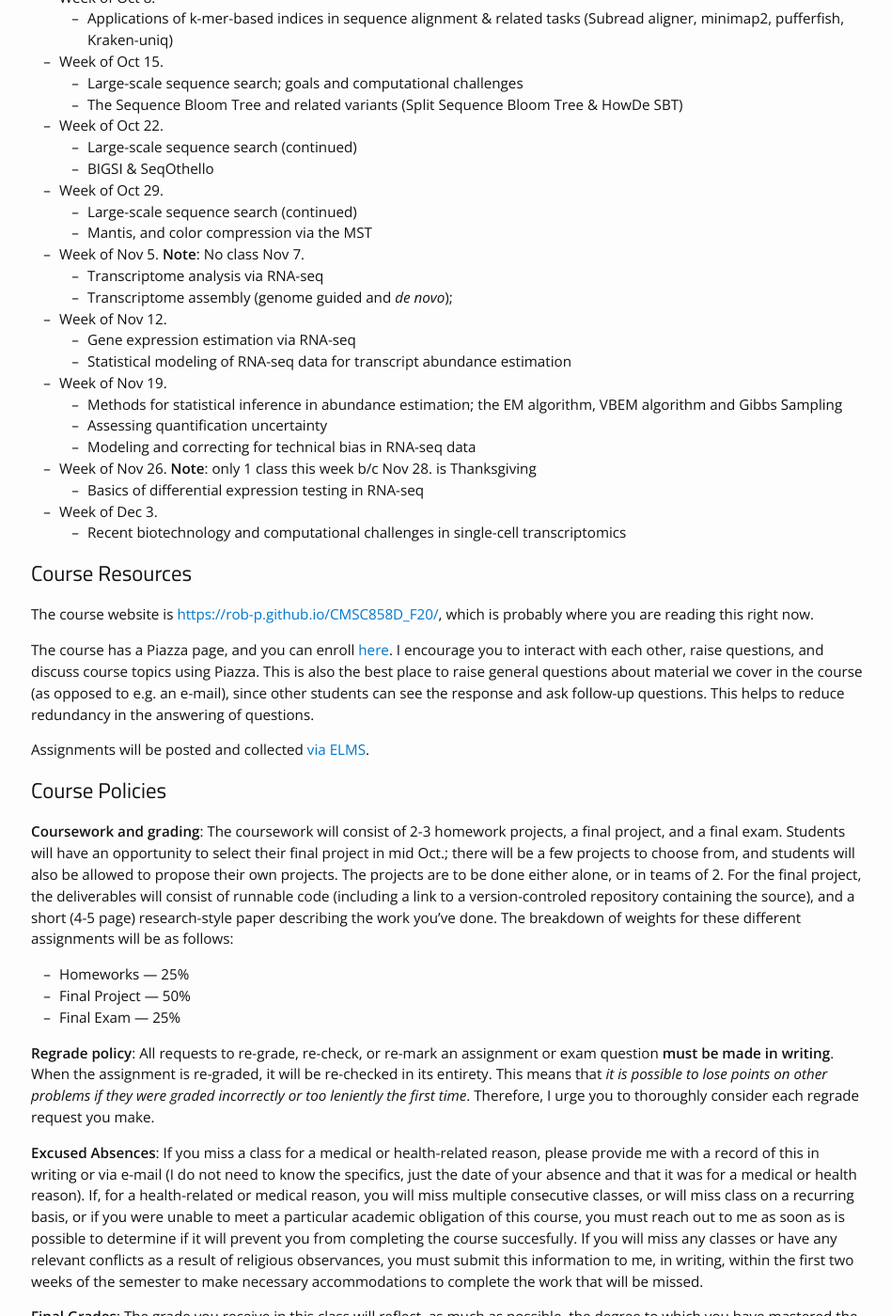
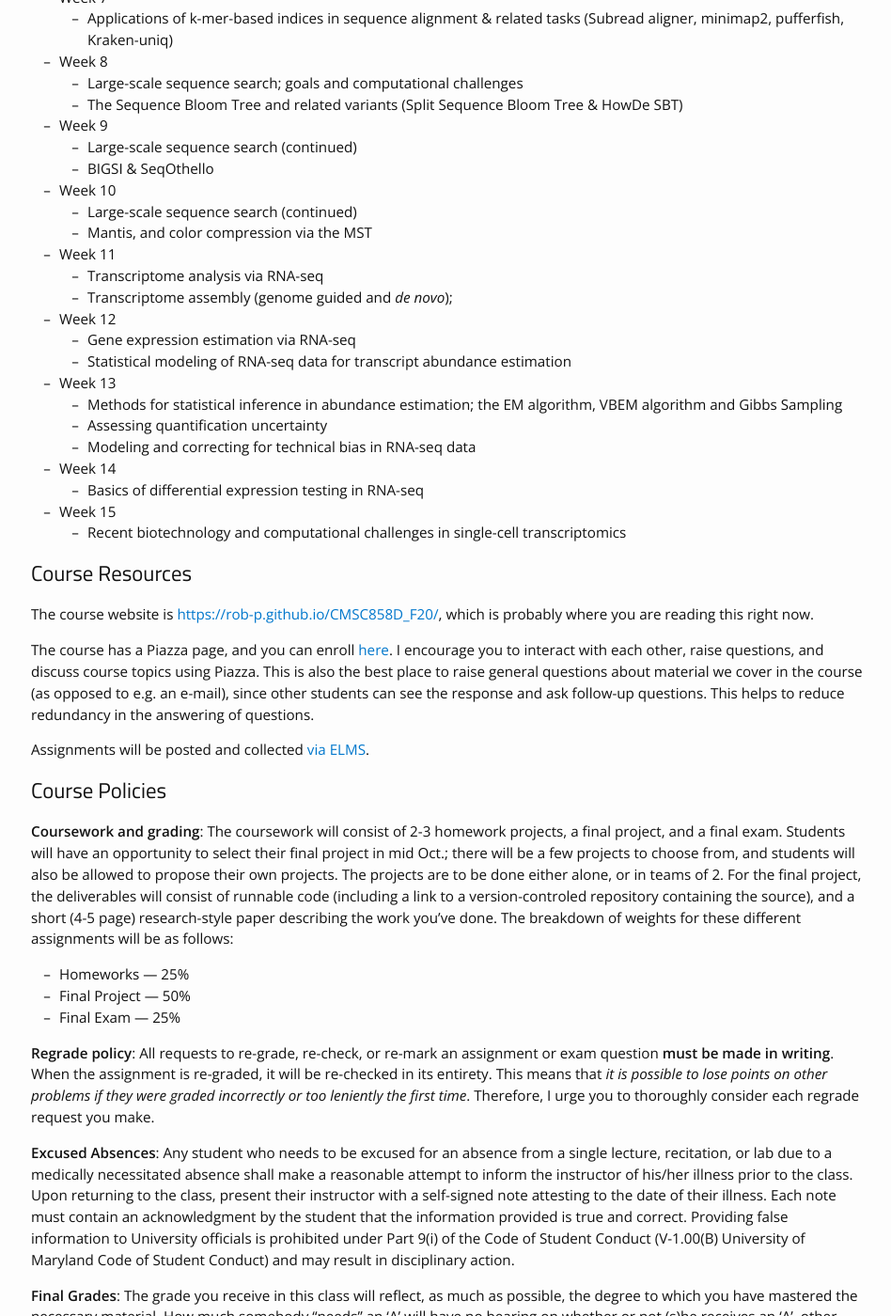
Before and after one commit to rob-p/CMSC858D_F20, a Jekyll site: the page built from course-materials.md, in a window 1280 px wide and 1400 px high, scrolled down 2201 px. Shown: the whole window at 94% size, without its empty margins (162-1110 px from the left). Built offline with Jekyll 4.4.1, drawn with Linux system fonts in a browser that asks for light colours; nearby versions of some CDN libraries; some of the changed text lies outside the part shown.

Commit message:
update course material

```diff
--- a/course-materials.md
+++ b/course-materials.md
@@ -53,51 +53,51 @@ The main objective of this course will be to provide an in-depth understanding o
 
 ## Course  Schedule
 
-The following is a planned schedule of the material we will cover in the course, as well as when we will cover it.  The mapping between content and dates below _is subject to change_ depending on how quickly we move.  The current schedule is quite optimistic, and I would like to cover all of this material.  However, it's much more important that the class understand the material we cover than that we get to all of the topics I'd like to discuss.  Thus, the time we spend on certain topics and the precise list of topics we cover is subject to change throughout the semester depending on our pace.
+The following is a planned schedule of the material we will cover in the course, as well as when we will cover it.  The mapping between content and dates below _is subject to change_ and revision depending on how quickly we move.  The current schedule is quite optimistic, and I would like to cover all of this material.  However, it's much more important that the class understand the material we cover than that we get to all of the topics I'd like to discuss.  Thus, the time we spend on certain topics and the precise list of topics we cover is subject to change throughout the semester depending on our pace.
 
-- Week of Aug 27.
+- Week 1
     - Course introduction, logistics & goals
     - Basic Biology & Biotechnology (e.g. short and long-read sequencing)
-- Week of Sept 3.
+- Week 2
     - Basic indexing & search in genomic texts, primitives of search (k-mers, MEMs, SMEMs, MMPs)
     - Suffix Array, Enhanced Suffix Arrays, the FMD index
-- Week of Sept 10.
+- Week 3
     - More advanced full-text indices; hierarchical FM-index, graph FM-index
     - Applications of full-text indices in sequence alignment (Bowtie2, HISAT2)
-- Week of Sept 17.
+- Week 4
     - Basics of k-merology; k-mers, spaced-seeds, minimizers and minimizer schemes
     - Data structures for k-mer counting (hash tables, bloom filters & quotient filters)
-- Week of Sept 24.
+- Week 5
    - Methods for K-mer counting (exact and approximate) and cardinality estimation (ntCard, squeakr, KMC2)
    - K-mer-based indexing; inverted indices and compression of "posting lists"; indexing based on minimizers
-- Week of Oct 1.
+- Week 6
     - Succinct data structure primitives (rank and select)
     - deBruijn graph representations & fundamental space bounds
     - The compacted deBruijn graph as a reference index & compact representation
-- Week of Oct 8.
+- Week 7
     - Applications of k-mer-based indices in sequence alignment & related tasks (Subread aligner, minimap2, pufferfish, Kraken-uniq)
-- Week of Oct 15.
+- Week 8
     - Large-scale sequence search; goals and computational challenges
     - The Sequence Bloom Tree and related variants (Split Sequence Bloom Tree & HowDe SBT)
-- Week of Oct 22.
+- Week 9
     - Large-scale sequence search (continued)
     - BIGSI & SeqOthello
-- Week of Oct 29.
+- Week 10
     - Large-scale sequence search (continued)
     - Mantis, and color compression via the MST
-- Week of Nov 5. **Note**: No class Nov 7.
+- Week 11
     - Transcriptome analysis via RNA-seq
     - Transcriptome assembly (genome guided and *de novo*);
-- Week of Nov 12.
+- Week 12
     - Gene expression estimation via RNA-seq
     - Statistical modeling of RNA-seq data for transcript abundance estimation
-- Week of Nov 19.
+- Week 13
     - Methods for statistical inference in abundance estimation; the EM algorithm, VBEM algorithm and Gibbs Sampling
     - Assessing quantification uncertainty
     - Modeling and correcting for technical bias in RNA-seq data
-- Week of Nov 26. **Note**: only 1 class this week b/c Nov 28. is Thanksgiving
+- Week 14
     - Basics of differential expression testing in RNA-seq
-- Week of Dec 3.
+- Week 15
     - Recent biotechnology and computational challenges in single-cell transcriptomics
 
 ## Course Resources
@@ -119,7 +119,7 @@ Students will have an opportunity to select their final project in mid Oct.; the
 
 **Regrade policy**: All requests to re-grade, re-check, or re-mark an assignment or exam question **must be made in writing**. When the assignment is re-graded, it will be re-checked in its entirety. This means that *it is possible to lose points on other problems if they were graded incorrectly or too leniently the first time*. Therefore, I urge you to thoroughly consider each regrade request you make.
 
-**Excused Absences**: If you miss a class for a medical or health-related reason, please provide me with a record of this in writing or via e-mail (I do not need to know the specifics, just the date of your absence and that it was for a medical or health reason). If, for a health-related or medical reason, you will miss multiple consecutive classes, or will miss class on a recurring basis, or if you were unable to meet a particular academic obligation of this course, you must reach out to me as soon as is possible to determine if it will prevent you from completing the course succesfully. If you will miss any classes or have any relevant conflicts as a result of religious observances, you must submit this information to me, in writing, within the first two weeks of the semester to make necessary accommodations to complete the work that will be missed.
+**Excused Absences**:  Any student who needs to be excused for an absence from a single lecture, recitation, or lab due to a medically necessitated absence shall make a reasonable attempt to inform the instructor of his/her illness prior to the class. Upon returning to the class, present their instructor with a self-signed note attesting to the date of their illness.  Each note must contain an acknowledgment by the student that the information provided is true and correct.  Providing false information to University officials is prohibited under Part 9(i) of the Code of Student Conduct (V-1.00(B) University of Maryland Code of Student Conduct) and may result in disciplinary action.
 
 **Final Grades**: The grade you receive in this class will reflect, as much as possible, the degree to which you have mastered the necessary material. How much somebody “needs” an ‘A’ will have no bearing on whether or not (s)he receives an ‘A’, other than how this need or desire is reflected in the work that (s)he does. I want everyone to do well in this course, and will make every reasonable effort to help you understand the material as well as possible. However, barring errors in the grading of assignments, the grades you receive at the end of the semester are final, and I will not alter them for personal or non-academic reasons, *so please do not ask me to*!
 
@@ -149,12 +149,6 @@ This course adopts the following policy from the CMSC Course Administration Guid
 
 Any student eligible for and requesting reasonable academic accommodations due to a disability is requested to provide, to the instructor in office hours, a letter of accommodation from the Office of Accessibility and Disability Services (ADS) within the first two weeks of the semester. If for some reason ADS accommodation is only granted to a student mid-semester, it applies to coursework from then on, not retroactively.
 
-### Excused Absences
-
-Any student who needs to be excused for an absence from a single lecture, recitation, or lab due to a medically necessitated absence shall make a reasonable attempt to inform the instructor of his/her illness prior to the class. Upon returning to the class, present their instructor with a self-signed note attesting to the date of their illness.  Each note must contain an acknowledgment by the student that the information provided is true and correct.  Providing false information to University officials is prohibited under Part 9(i) of the Code of Student Conduct (V-1.00(B) University of Maryland Code of Student Conduct) and may result in disciplinary action.
-
-Self-documentation may not be used for major grading events (e.g., exams, project deadlines, etc.).  Any student who needs to be excused for a prolonged absence (2 or more consecutive class meetings), or for a Major Scheduled Grading Event, must provide written documentation of the illness from the Health Center or from an outside health care provider. This documentation must verify dates of treatment and indicate the timeframe that the student was unable to meet academic responsibilities. In addition, it must contain the name and phone number of the medical service provider to be used if verification is needed. No diagnostic information will ever be requested. **Note** : we will adopt any university-sanctioned relevant modifications to the standard policy in light of the COVID-19 pandemic.
-
 ### Accomodations for religious reasons
 
 In general, students must request accommodations for religious reasons during the first two weeks of classes.  In this course, this applies mostly to notifying me about expected absences from class.  The homeworks and projects are assigned far-enough in advance that it is not reasonable that extensions or delays be provided for religious reasons.
```
